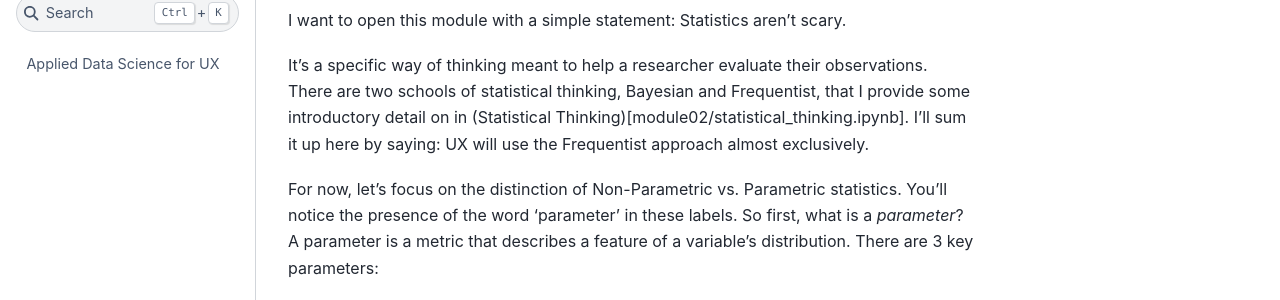
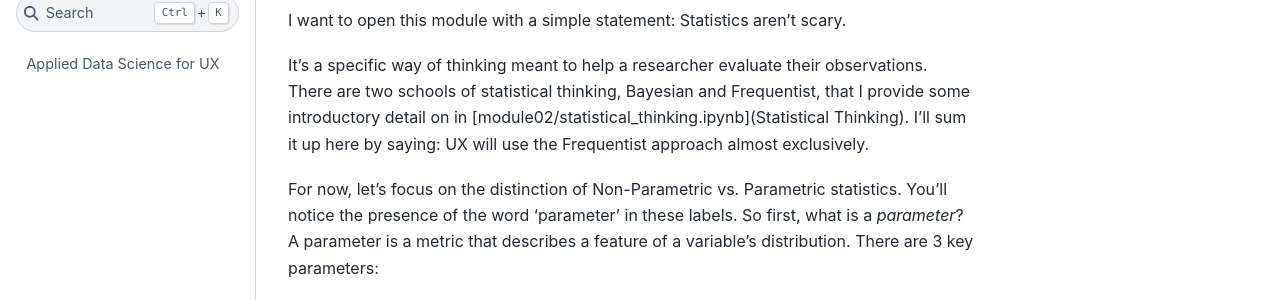
Before and after one commit to lammypi/Applied-Data-Science-for-UX, a Jupyter Book: the page built from module02/readme.md, in a window 1280 px wide and 1080 px high. Shown: the part 128-428 px from the top of the window. Built offline with Jupyter Book 1.0.4 settings and Sphinx 7.4.7 and the Sphinx Book theme 1.1.4, drawn with Linux system fonts in a browser that asks for light colours; pages that are not in the unit, such as notebooks, are missing from menus; part of the change alters nothing that is shown.

```diff
--- a/module02/readme.md
+++ b/module02/readme.md
@@ -2,7 +2,7 @@
 
 I want to open this module with a simple statement: Statistics aren't scary.
 
-It's a specific way of thinking meant to help a researcher evaluate their observations. There are two schools of statistical thinking, Bayesian and Frequentist, that I provide some introductory detail on in (Statistical Thinking)[module02/statistical_thinking.ipynb]. I'll sum it up here by saying: UX will use the Frequentist approach almost exclusively.
+It's a specific way of thinking meant to help a researcher evaluate their observations. There are two schools of statistical thinking, Bayesian and Frequentist, that I provide some introductory detail on in [module02/statistical_thinking.ipynb](Statistical Thinking). I'll sum it up here by saying: UX will use the Frequentist approach almost exclusively.
 
 For now, let's focus on the distinction of Non-Parametric vs. Parametric statistics. You'll notice the presence of the word 'parameter' in these labels. So first, what is a _parameter_? A parameter is a metric that describes a feature of a variable's distribution. There are 3 key parameters:
 1. __Measures of central tendency__- describes the typical value of a distribution
```
